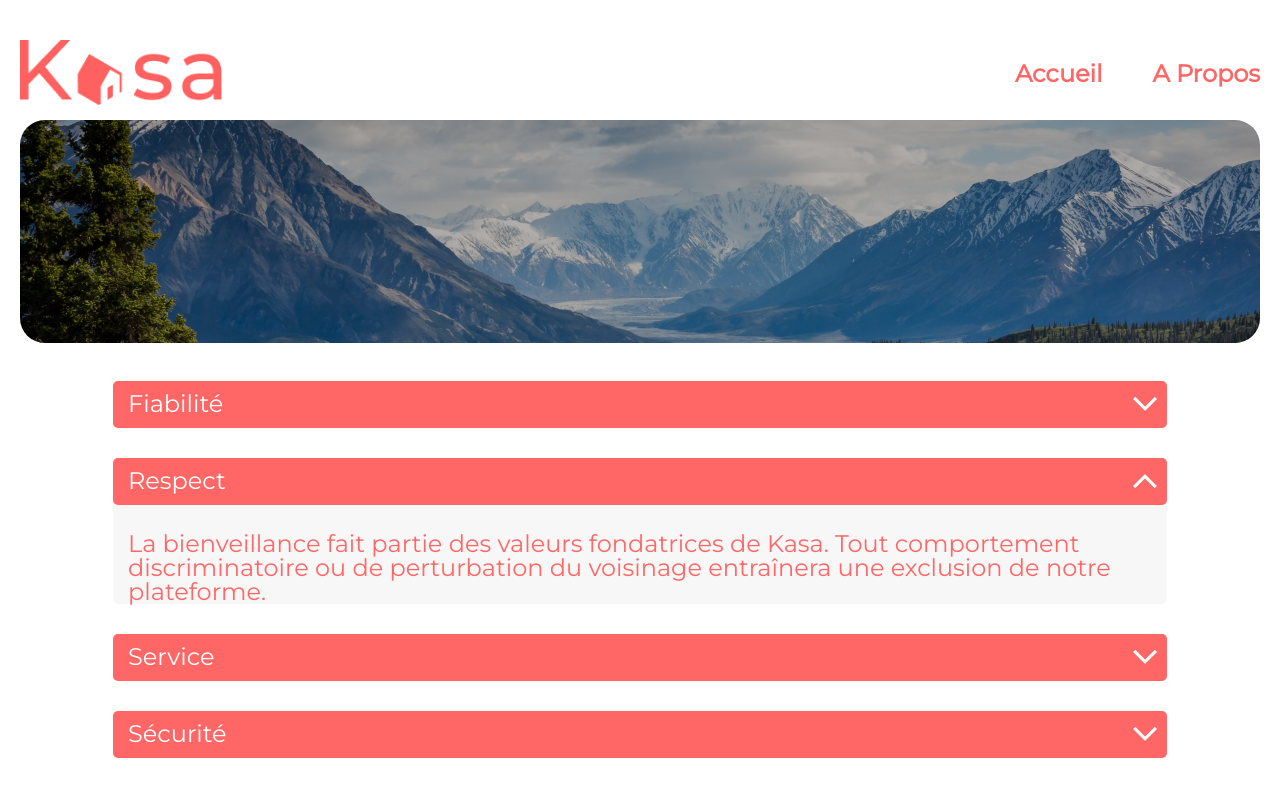
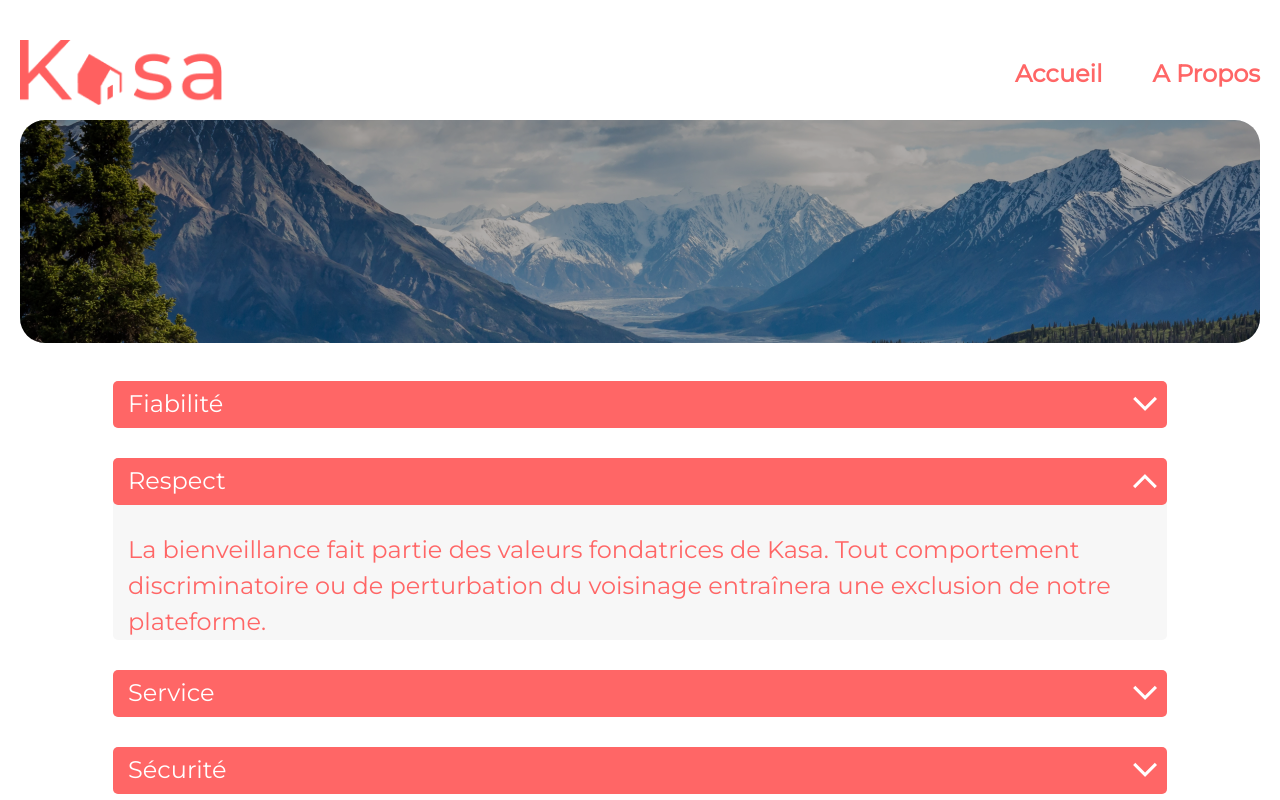
Before and after one commit to marie-lourdes/site-kasa, a React (Create React App) app in the folder Front-end/: page /about in a window 1280 px wide. Shown: the top 800 px of the page. Built offline with nearby package versions, Linux system fonts and the light colour scheme; no server answers.

Commit message:
size collapse

```diff
--- a/Front-end/src/components/Collapse/StyledCollapse.js
+++ b/Front-end/src/components/Collapse/StyledCollapse.js
@@ -41,9 +41,10 @@ const StyledPanel = styled(RcCollapse.Panel)`
     font-size: 1.5em;
   }
   .rc-collapse-content-box {
+    line-height: 1.5em;
     padding: 27px 10px 0 15px;
     @media screen and ${devices_mediaQueries.mobile} {
-      font-size: 0.75em;
+      font-size: 0.8125em;
       padding-top: 20px;
     }
   }
@@ -65,7 +66,7 @@ const StyledPanel = styled(RcCollapse.Panel)`
 
   .content-box {
     @media screen and ${devices_mediaQueries.mobile} {
-      min-height: 160px;
+      min-height: 150px;
     }
     ${({ $panelLocation }) =>
     $panelLocation &&
@@ -85,7 +86,7 @@ const StyledPanel = styled(RcCollapse.Panel)`
         font-size: 1.125em;
         padding-left: 20px;
         @media screen and ${devices_mediaQueries.mobile} {
-            font-size: 0.8125em;
+          font-size: 0.8125em;
         }
     }`};
 
```
